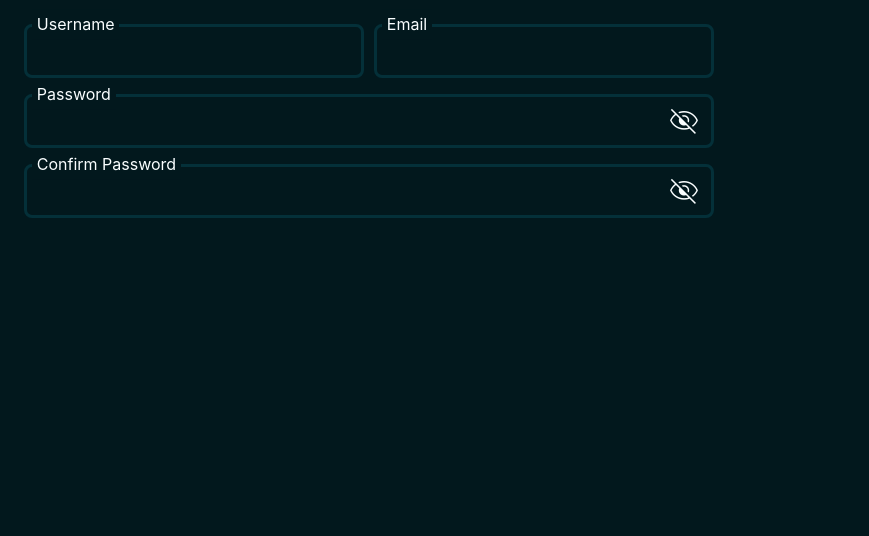
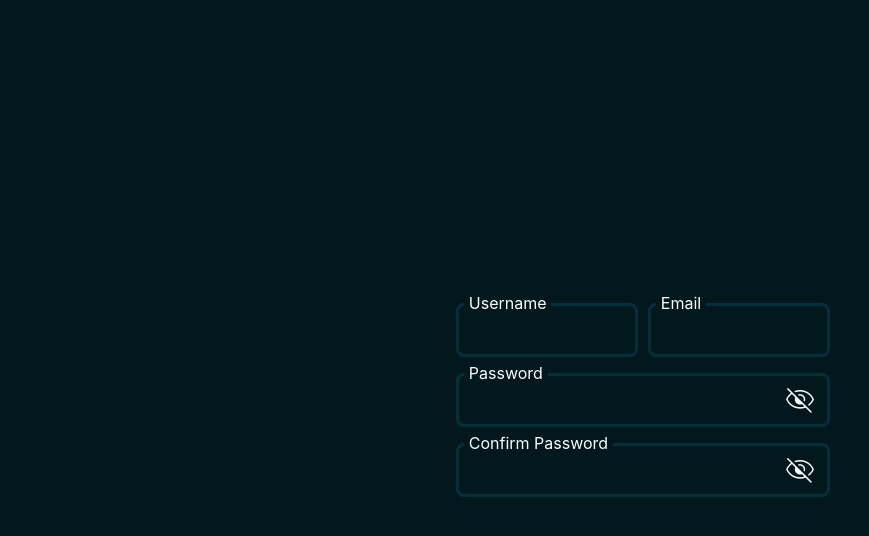
Before and after one commit to Domodiak/DomoCht, a React (Create React App) app: page /register in a window 1280 px wide. Shown: the top 536 px of the page, without its empty margins (0-869 px from the left). Built offline with nearby package versions, Linux system fonts and the light colour scheme.

Commit message:
Centered the registration form, removed form-specific sizing from Form.module.scss

```diff
--- a/src/components/Form/Form.module.scss
+++ b/src/components/Form/Form.module.scss
@@ -3,7 +3,6 @@
     display: flex;
     flex-wrap: wrap;
     flex-direction: row;
-    max-width: max(20%, 700px);
 }
 
 .textField {
@@ -16,17 +15,17 @@
     font-size: 0.9rem;
 }
 
-$hi: "";
+$placeholder: "";
 .inputContainer
 {
     position: relative;
     margin: 0.5rem;
     flex-grow: 1;
     flex-shrink: 1;
-    $hi: var(--placeholder);
+    $placeholder: var(--placeholder);
     &::before {
         position: absolute;
-        content: $hi;
+        content: $placeholder;
         top: 0;
         left: 0.5rem;
         transform: translate(0, -50%);
--- a/src/pages/Register/Register.module.scss
+++ b/src/pages/Register/Register.module.scss
@@ -1,8 +1,11 @@
 .app {
     width: 100vw;
     height: 100vh;
+    display: flex;
+    justify-content: center;
+    align-items: center;
 }
 
 .registrationForm {
-
+    width: max(30%, 200px);
 }
```
